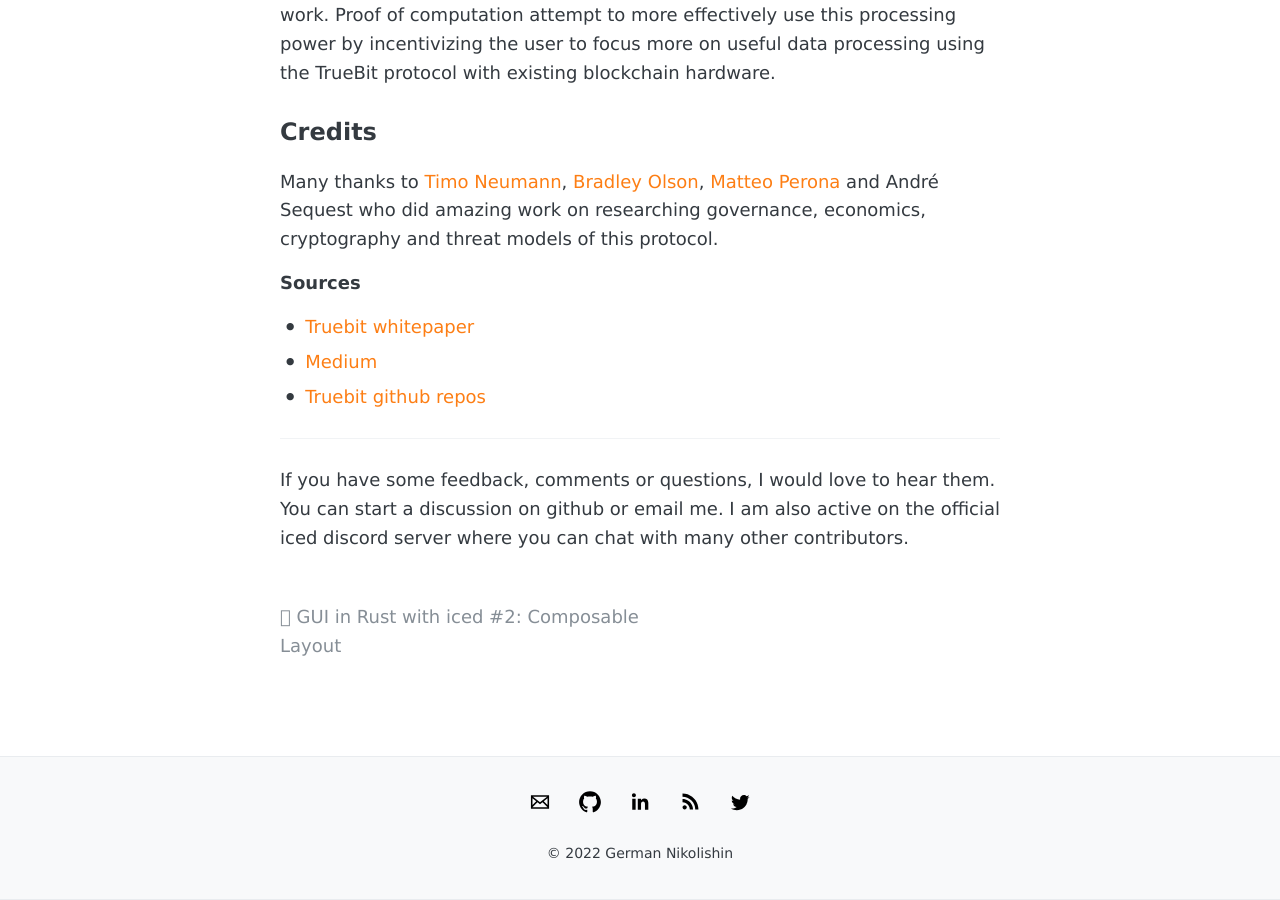
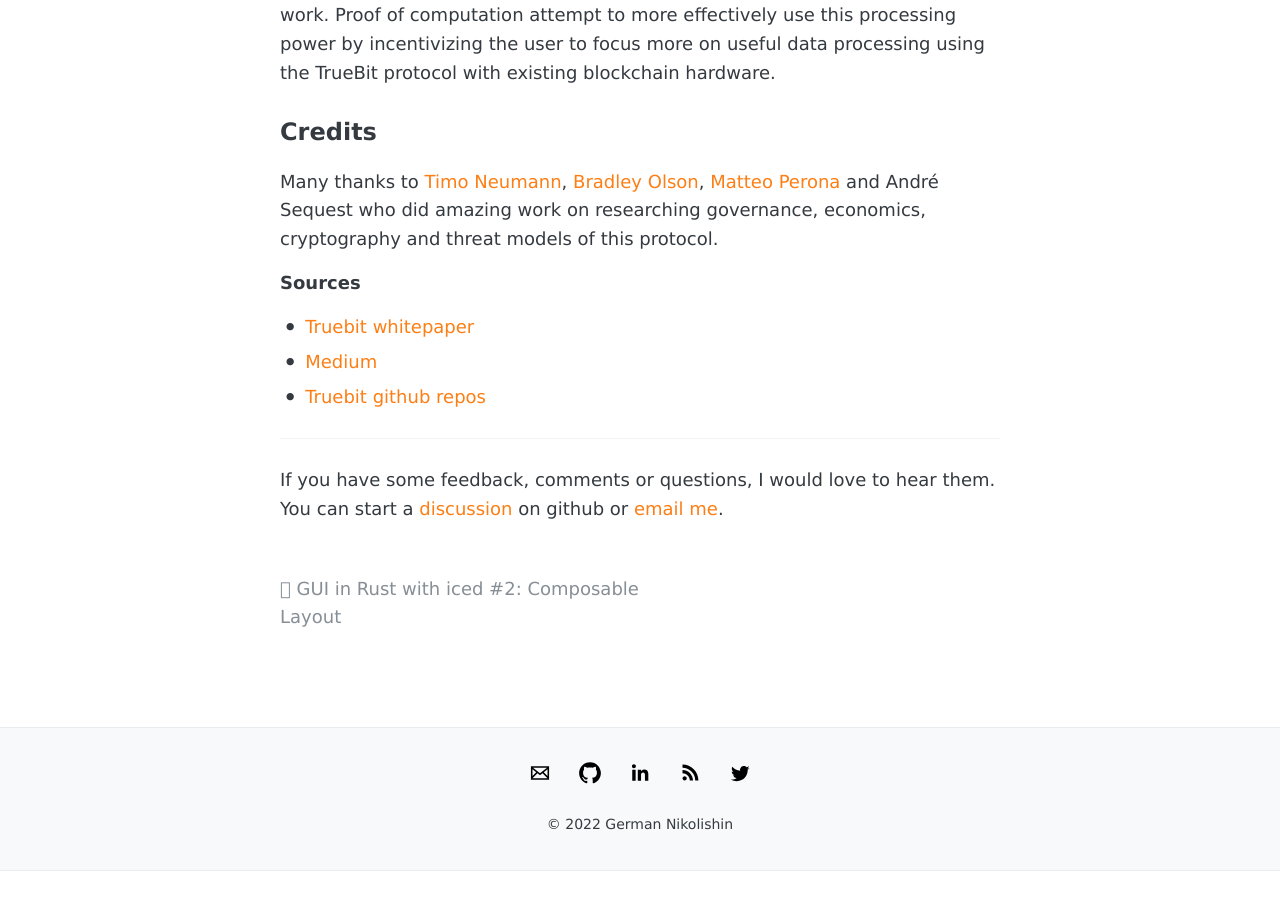
Before and after one commit to SkymanOne/SkymanOne.github.io, a Jekyll site: the page built from _posts/2022-07-28-truebit-overview.md, in a window 1280 px wide and 900 px high, scrolled down 12913 px. Built offline with Jekyll 4.4.1, drawn with Linux system fonts in a browser that asks for light colours; after the commit the page ends 13784 px from its top, so only the background shows below that.

Commit message:
update conclusion of truevit

```diff
--- a/_posts/2022-07-28-truebit-overview.md
+++ b/_posts/2022-07-28-truebit-overview.md
@@ -235,4 +235,4 @@
 
 ---
 
-If you have some feedback, comments or questions, I would love to hear them. You can start a discussion on github or email me. I am also active on the official iced discord server where you can chat with many other contributors.
+If you have some feedback, comments or questions, I would love to hear them. You can start a [discussion](https://github.com/SkymanOne/SkymanOne.github.io/discussions) on github or [email me](mailto:german.nikolishin@gmail.com).
```
